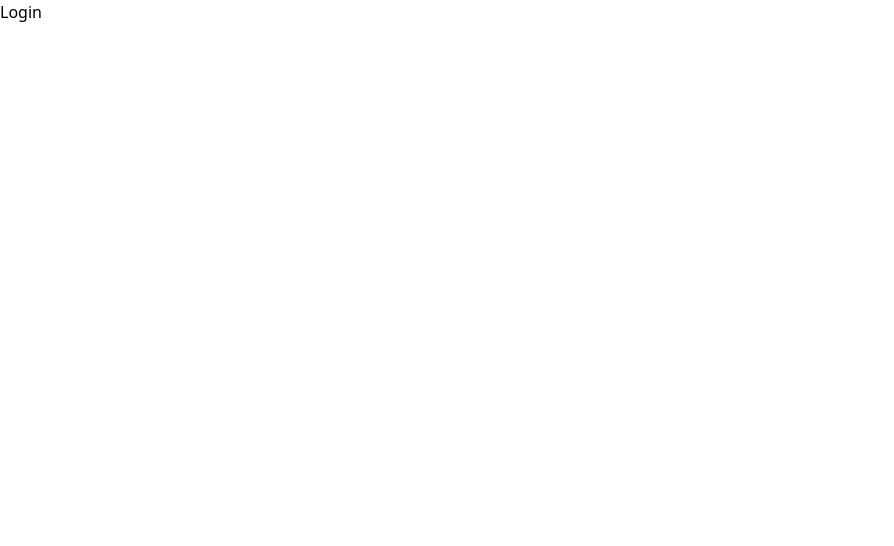
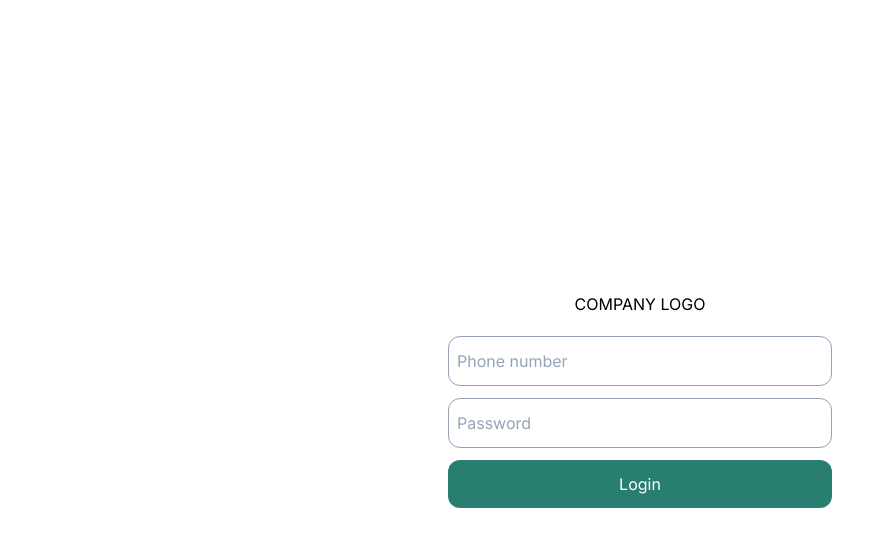
Before and after one commit to Raghu-KV/exam-pro-fe, a React (Vite) app: page / in a window 1280 px wide. Shown: the top 546 px of the page, without its empty margins (0-894 px from the left). Built offline with nearby package versions, Linux system fonts and the light colour scheme.

Commit message:
login page

```diff
--- a/package.json
+++ b/package.json
@@ -11,11 +11,13 @@
   },
   "dependencies": {
     "@reduxjs/toolkit": "^2.2.5",
+    "formik": "^2.4.6",
     "react": "^18.2.0",
     "react-dom": "^18.2.0",
     "react-icons": "^5.2.1",
     "react-redux": "^9.1.2",
-    "react-router-dom": "^6.23.1"
+    "react-router-dom": "^6.23.1",
+    "yup": "^1.4.0"
   },
   "devDependencies": {
     "@types/react": "^18.2.66",
--- a/src/pages/Login.jsx
+++ b/src/pages/Login.jsx
@@ -1,7 +1,69 @@
 import React from "react";
+import { Field, Form, Formik, ErrorMessage } from "formik";
+import * as yup from "yup";
+function Login() {
+  return (
+    <div className="flex flex-col justify-center items-center h-screen font-inter gap-5">
+      <div>COMPANY LOGO</div>
+      <div>
+        <Formik
+          initialValues={{
+            phoneNo: "",
+            password: "",
+          }}
+          validationSchema={yup.object({
+            phoneNo: yup
+              .number("Phone No must be a number")
+              .min(1)
+              .required("Phone number is required"),
+            password: yup.string().required("Password is required"),
+          })}
+          onSubmit={(values) => {
+            console.log(values);
+          }}
+        >
+          <Form className="flex flex-col gap-3">
+            <div>
+              <Field
+                type="number"
+                id="phoneNo"
+                name="phoneNo"
+                className="border-appGray border px-2 py-3 rounded-xl w-96 placeholder-slate-400  focus:outline-none focus:border-appGreen focus:ring-1 focus:ring-appGreen"
+                placeholder="Phone number"
+              />
+              <ErrorMessage name="phoneNo">
+                {(errorMessage) => (
+                  <p className="text-red-500 mr-1">{errorMessage}</p>
+                )}
+              </ErrorMessage>
+            </div>
 
-function Login() {
-  return <div>Login</div>;
+            <div cl>
+              <Field
+                type="string"
+                id="password"
+                name="password"
+                className="border-appGray border px-2 py-3 rounded-xl w-96 placeholder-slate-400  focus:outline-none  focus:border-appGreen focus:ring-1 focus:ring-appGreen"
+                placeholder="Password"
+              />
+              <ErrorMessage name="password">
+                {(errorMessage) => (
+                  <p className="text-red-500 mr-1">{errorMessage}</p>
+                )}
+              </ErrorMessage>
+            </div>
+
+            <button
+              className="w-96 bg-appGreen text-white px-2 py-3 rounded-xl hover:scale-105 duration-200"
+              type="submit"
+            >
+              Login
+            </button>
+          </Form>
+        </Formik>
+      </div>
+    </div>
+  );
 }
 
 export default Login;
```
Also changed, not shown: 1 other file (tests, documents, lock files or other folders).
